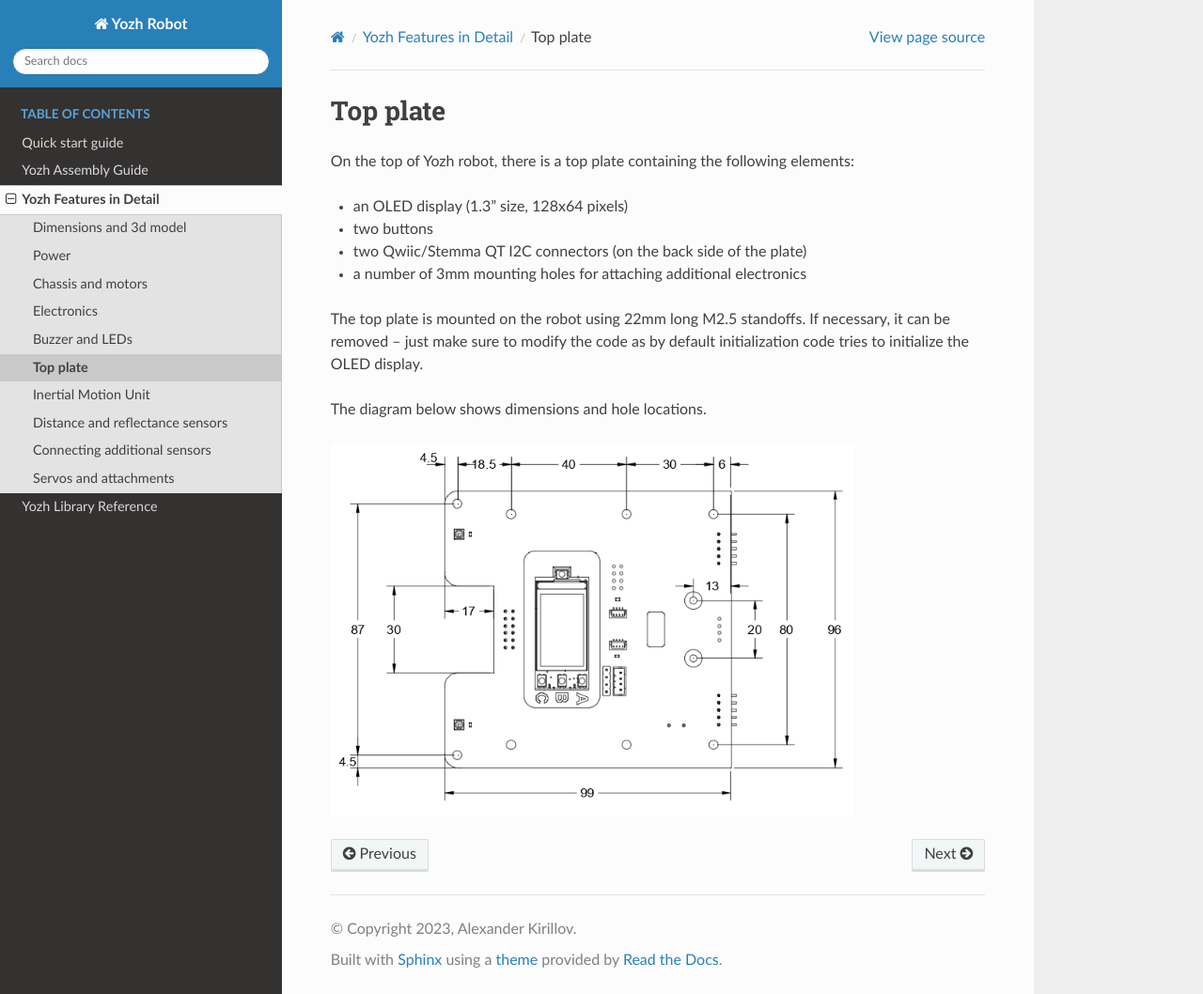
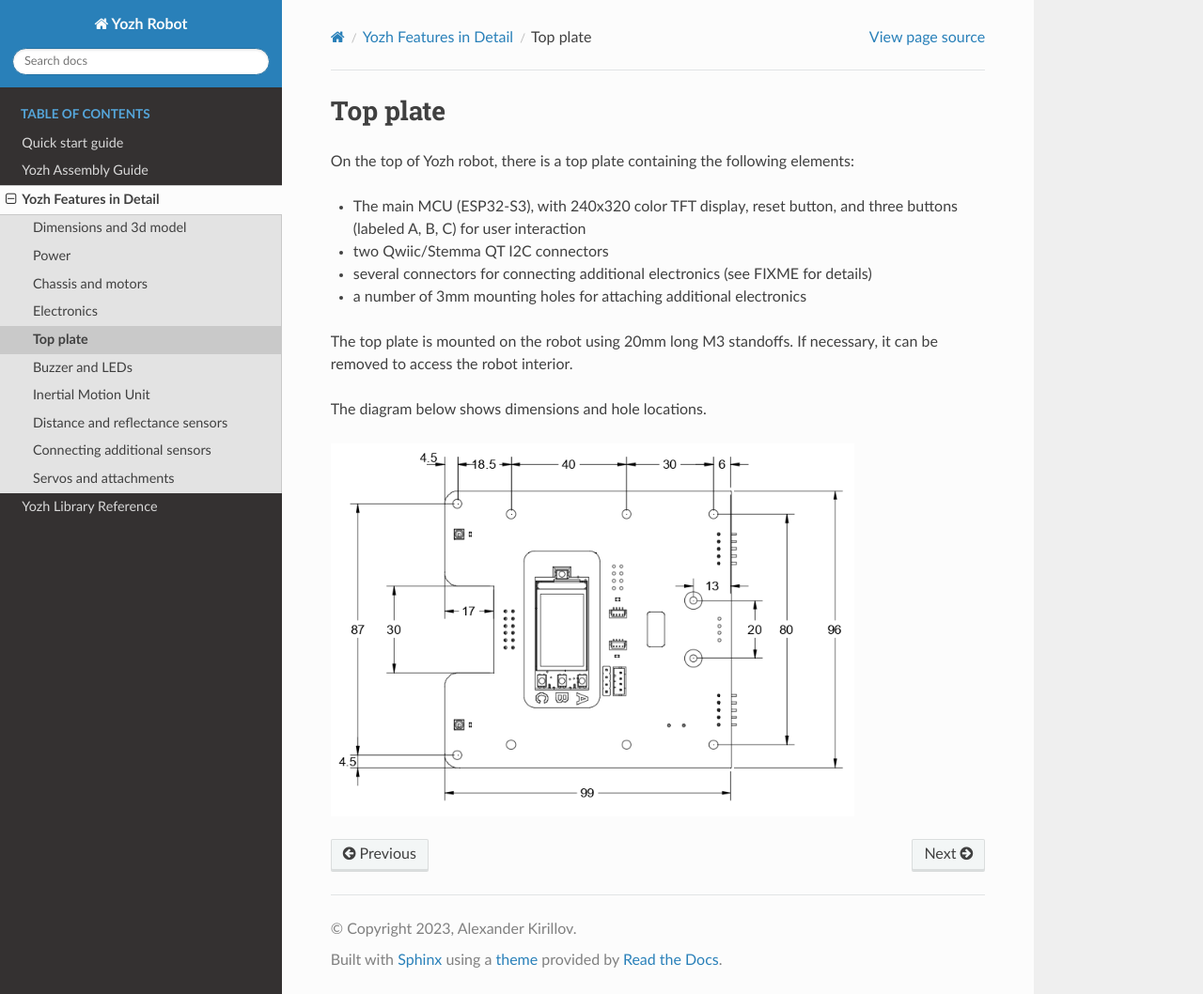
Before and after one commit to shurik179/yozh, a Sphinx documentation site: the page built from docs/details/top_plate.rst, in a window 1280 px wide and 1058 px high. Shown: the whole window at 94% size. Built offline with Sphinx 7.4.7 and the Read the Docs theme 2.0.0, drawn with Linux system fonts in a browser that asks for light colours; formulas are drawn with MathJax 3.

Commit message:
docs update

```diff
--- a/docs/details.rst
+++ b/docs/details.rst
@@ -15,8 +15,8 @@ Yozh Features in Detail
     details/power
     details/chassis
     details/electronics
+    details/top_plate
     details/leds
-    details/top_plate
     details/imu
     details/sensors
     details/connectors
--- a/docs/details/sensors.rst
+++ b/docs/details/sensors.rst
@@ -5,10 +5,10 @@ Yozh robot has several built-in sensors.
 
 Reflectance array
 -----------------
-In the front of the robot, there is an array of 8 down-facing reflectance
+In the front of the robot, there is an array of 7 down-facing reflectance
 sensors for detecting field borders, following the line, and other similar tasks.
 It uses `ITR9909 <https://lcsc.com/product-detail/Reflective-Optical-Interrupters_Everlight-Elec-ITR9909_C53399.html>`__ sensors
-by Everlight. The sensors are labeled A1 (rightmost) through A8 (leftmost).
+by Everlight. The sensors are labeled A0 (rightmost) through A6 (leftmost).
 
 .. figure:: ../images/reflectance2.jpg
     :alt: Reflectance sensor
@@ -26,7 +26,7 @@ Distance sensors
     :alt: Yozh robot
     :width: 80%
 
-Yozh also contains a removable board with two front-facing `VL53L0X
+Yozh also contains a front-facing board with two  `VL53L0X
 <https://www.st.com/en/imaging-and-photonics-solutions/vl53l0x.html>`__
 Time-of-Flight laser distance sensors by ST Microelectronics. These sensors
 have maximal distance of 2m; reliable sensing distance is closer to 1.5m.
--- a/docs/details/top_plate.rst
+++ b/docs/details/top_plate.rst
@@ -3,17 +3,17 @@ Top plate
 On the top of Yozh robot, there is a top plate containing the following
 elements:
 
-* an OLED display (1.3" size, 128x64 pixels)
+* The main MCU (ESP32-S3), with 240x320 color TFT display, reset button, and
+  three  buttons (labeled A, B, C) for user interaction
 
-* two buttons
+* two Qwiic/Stemma QT I2C connectors
 
-* two Qwiic/Stemma QT I2C connectors (on the back side of the plate)
+* several  connectors for connecting additional electronics (see FIXME for details)
 
 * a number of 3mm mounting holes for attaching additional electronics
 
-The top plate is mounted on the robot using 22mm long M2.5 standoffs. If
-necessary, it can be removed -- just make sure to modify the code as by default
-initialization code tries to initialize the OLED display.
+The top plate is mounted on the robot using 20mm long M3 standoffs. If
+necessary, it can be removed to access the robot interior.
 
 The diagram below shows dimensions and hole locations.
 
```
